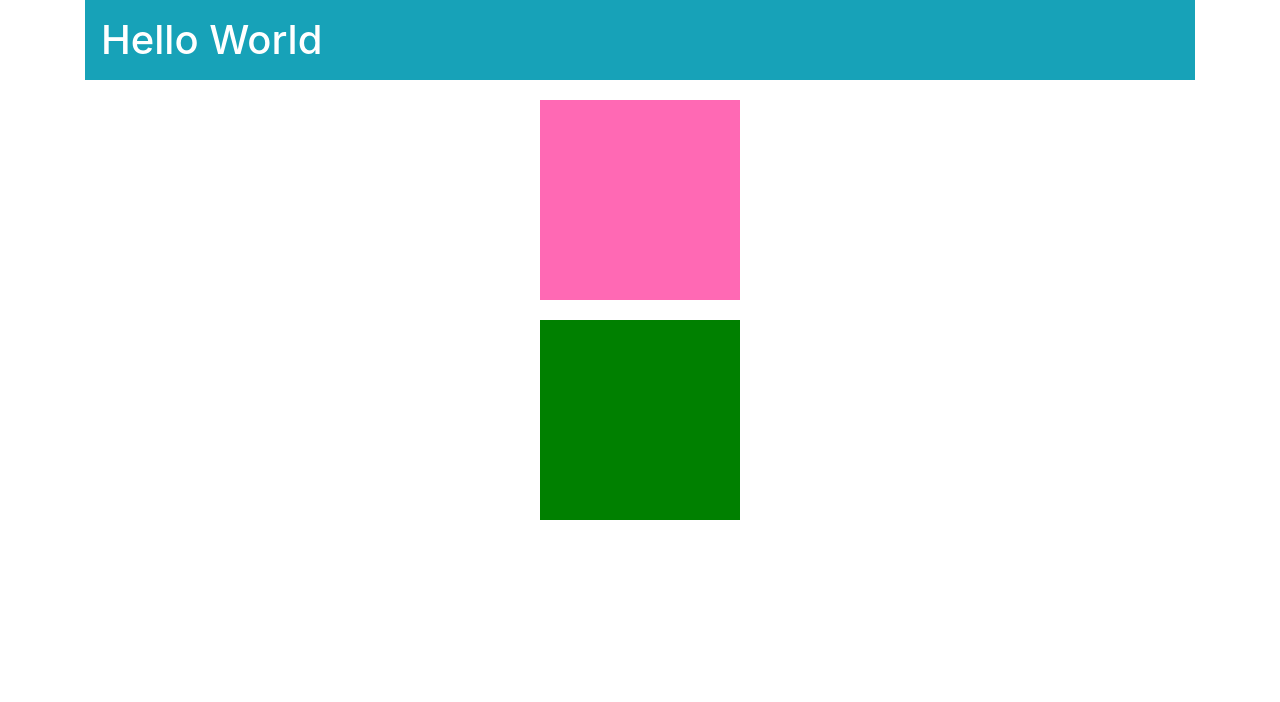
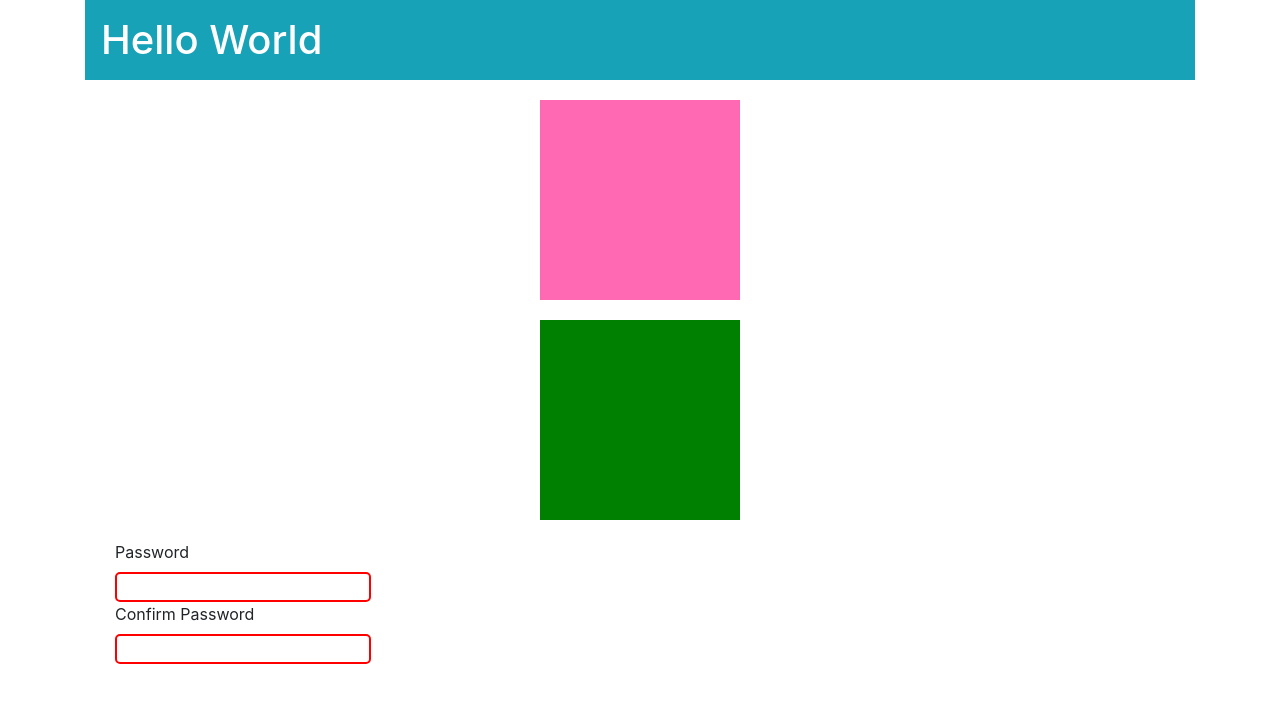
Before and after one commit to jacquescoetzee202/react-week2, a React (Create React App) app: page / in a window 1280 px wide. Shown: the top 702 px of the page. Built offline with nearby package versions, Linux system fonts and the light colour scheme.

Commit message:
password and sign up components created with data being passed up through function

```diff
--- a/src/App.js
+++ b/src/App.js
@@ -1,3 +1,4 @@
+import SignUp from "./lifting-state/SignUp";
 import Squares from "./lifting-state/Squares";
 
 function App() {
@@ -5,6 +6,7 @@ function App() {
     <div className="container" >
       <h1 className="p-3 mb-2 bg-info text-white" >Hello World</h1>
       <Squares color="hotpink" />
+      <SignUp minimumLength={ 5 }/>
     </div>
   );
 }
--- /dev/null
+++ b/src/lifting-state/Password.js
@@ -0,0 +1,45 @@
+import { Component } from "react";
+
+class Password extends Component {
+    constructor(props) {
+        super(props);
+
+        this.state = {
+            input: "",
+        }
+
+        this.handleChange = this.handleChange.bind(this);
+    }
+
+    handleChange(event) {
+        const { handleChangeSubmit } = this.props;
+        this.setState({ input: event.currentTarget.value })
+
+        handleChangeSubmit( this.state.input );
+    }
+
+    render() {
+        const { label, valid } = this.props;
+        return(
+            <form className="container">
+                <label>
+                    { label }
+                </label>
+                <input
+                    type="password"
+                    style={{
+                        display: "block",
+                        border: `2px solid ${ valid ? "lime" : "red" }`,
+                        borderRadius: 5
+                    }}
+                    value={this.state.input}
+                    onChange={ this.handleChange }
+                >
+                </input>
+            </form>
+        );
+    }
+
+}
+
+export default Password;
--- /dev/null
+++ b/src/lifting-state/SignUp.js
@@ -0,0 +1,57 @@
+import { Component } from "react";
+import Password from "./Password";
+
+class SignUp extends Component {
+    constructor(props) {
+        super(props);
+
+        this.state = {
+            valid: false,
+            passwordInput: "",
+            confirmInput: "",
+        }
+        this.passwordHandler =  this.passwordHandler.bind(this);
+        this.confirmHandler =  this.confirmHandler.bind(this);
+    }
+
+    passwordHandler(value) {
+        const { minimumLength } = this.props;
+        if(value.length >= minimumLength) {
+            this.setState({
+                passwordInput: value,
+                valid: value === this.state.confirmInput,
+            });
+        }
+        console.log(value);
+    }
+
+    confirmHandler(value) {
+        const { minimumLength } = this.props;
+        if(value.length >= minimumLength) {
+            this.setState({
+                confirmInput: value,
+                valid: value === this.state.passwordInput,
+            });
+        }
+        console.log(value);
+    }
+
+    render() {
+        return(
+            <div className="container">
+                <Password
+                    label="Password"
+                    handleChangeSubmit={ this.passwordHandler }
+                    valid={ this.state.valid }
+                />
+                <Password
+                    label="Confirm Password"
+                    handleChangeSubmit={ this.confirmHandler }
+                    valid={ this.state.valid }
+                />
+            </div>
+        );
+    }
+}
+
+export default SignUp;
```
Also changed, not shown: src/lifting-state/Square.js (+10 -7 lines), 1 other file (tests, documents, lock files or other folders).
